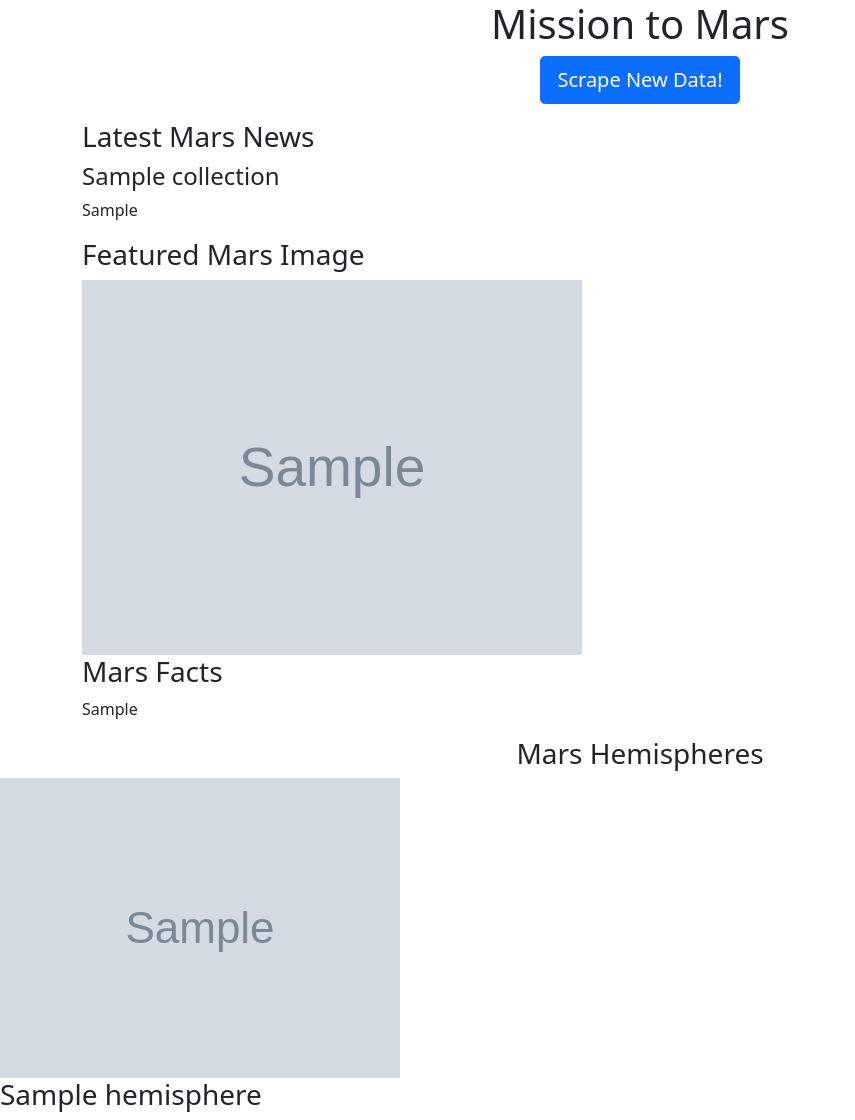
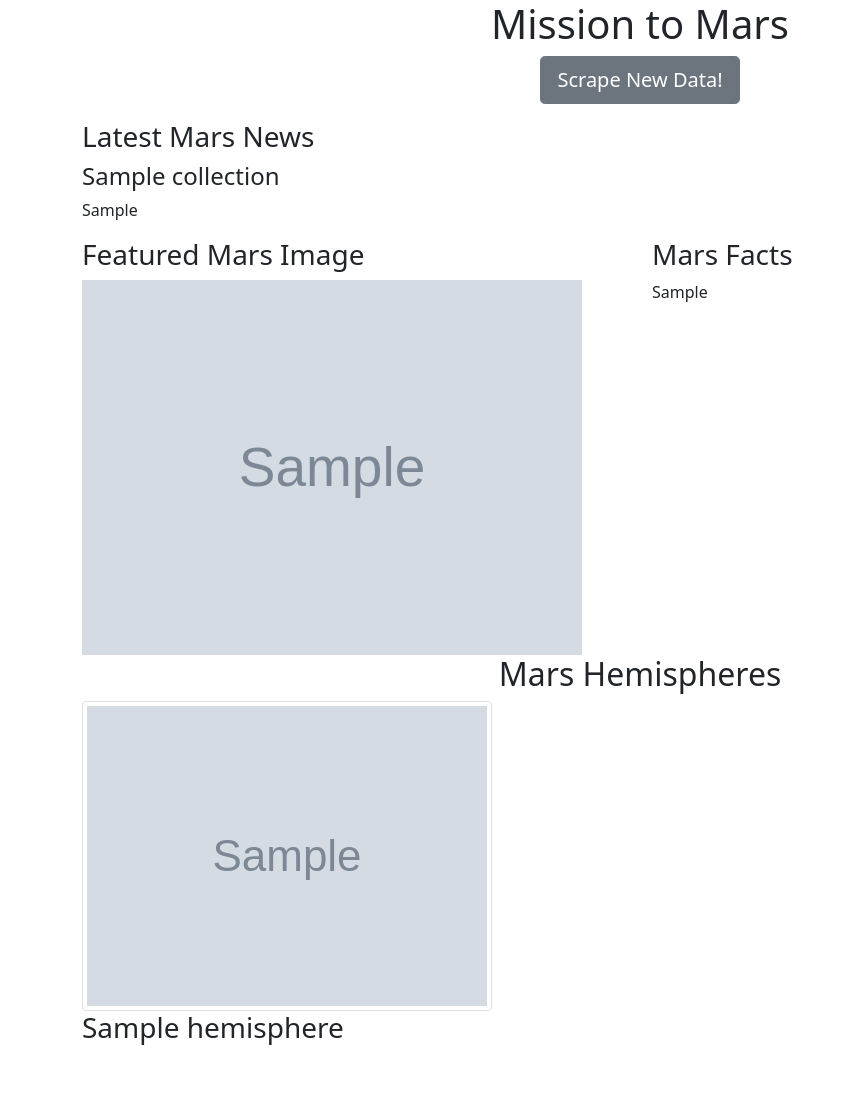
Before and after one commit to Kpearson72/web-scraping-challenge, a Flask app: page / in a window 1280 px wide. Shown: the whole page, without its empty margins (0-855 px from the left). After the commit the page ends 1045 px from the top, so only its background shows below. Run offline with Flask 2, Linux system fonts and the light colour scheme; grey boxes marked "Sample" are stand-in pictures; a database or web service that is not in the repository returns one stand-in record (values such as "Sample title"); some libraries are stand-ins or nearby versions.

Commit message:
finally added all my hemisphere images to index, deleted scrape_mars2.py and added scrape_2.py, changed code in notebook to add code to table and change appearance

```diff
--- a/app.py
+++ b/app.py
@@ -1,13 +1,12 @@
 from flask import Flask, render_template, redirect
 from flask_pymongo import PyMongo
-import scrape_mars2
+import scrape_mars
 
 # Create an instance of Flask
 app = Flask(__name__)
 
 # Use PyMongo to establish Mongo connection
-mongo = PyMongo(app, uri="mongodb://localhost:27017/mars_app")
-
+mongo = PyMongo(app, uri="mongodb://localhost:27017/mars_db")
 
 # Route to render index.html template using data from Mongo
 @app.route("/")
@@ -19,19 +18,19 @@
     # Return template and data
     return render_template("index.html", mars=mars)
 
-
 # Route that will trigger the scrape function
 @app.route("/scrape")
 def scrape():
 
     # Run the scrape function
-    mars_data = scrape_mars2.scrape_all()
+    mars_data = scrape_mars.scrape_all()
 
     # Update the Mongo database using update and upsert=True
     mongo.db.collection.update({}, mars_data, upsert=True)
 
     # Redirect back to home page
-    return redirect('/')
+    return redirect('/', code=302)
+
 
 
 if __name__ == "__main__":
--- a/style /style.css
+++ b/style /style.css
@@ -0,0 +1,5 @@
+body {
+    background-color: black;
+
+
+}
--- a/templates/index.html
+++ b/templates/index.html
@@ -14,16 +14,17 @@
 
 <body>
   <!-- Jumbotron -->
+  <div class='container'></div>
     <div class="jumbotron text-center">
       <h1>Mission to Mars</h1>
-    <p><a class="btn btn-primary btn-lg" href="/scrape" role="button">Scrape New Data!</a></p>
+      <p><a class="btn btn-secondary btn-lg" href="/scrape" role="button">Scrape New Data!</a></p>
     </div>
     <div class="container">
       <h3>Latest Mars News</h3>
       <h4>{{ mars.news_title}}</h4>
       <p>{{ mars.news_p }}</p>
     </div>
-
+  </div>
   <div class='container'>
     <div class="row">
       <div class="col-lg-6 col-md-6 col-sm-12">
@@ -33,7 +34,7 @@
 
       <!-- Table -->
 
-      <div .col-lg-6 col-md-6 col-sm-12>
+      <div class = "col-lg-6 col-md-6 col-sm-6" >
         <h3>Mars Facts</h3>
         <table class="table table-striped table-responsive-md">
           <thead class="table-light" style="text-align: left;">
@@ -45,84 +46,28 @@
       </div>
     </div>
   </div>
-
+  <div>
+    <div class='container'>
       <div class="row" id="mars-hemispheres">
         <div class="col-md-12">
-      <h3>
-        <center>Mars Hemispheres</center>
-      </h3>
+          <h2 class="text-center">Mars Hemispheres</h2>
 
-      {% for hemisphere in mars.hem_image %}
+          {% for hemisphere in mars.hemisphere_image_urls %}
           <div class="col-md-6">
             <div >
-          <img src="{{mars.img_url}}">
+              <img src="{{hemisphere.img_url}}" class="img-thumbnail img-fluid" >
               <h3>{{hemisphere.title}}</h3>
             </div>
           </div>
           {% endfor %}
         </div>
-
-
+      </div>
     </div>
 
 
-  <!-- <div class="container-fluid">
-      <div class="row">
 
-        <div .col-lg-3 col-md-3 col-sm-3>
-          <div class="card" style="width: 40rem;">
-              <div class="card-body">
-                <h4 class="card-title">{{ mars.title}}</h4>
-                <img src="{{mars.img_url}}" alt="Cerberus Hemisphere Enhanced">
-              </div>
-          </div>
-        </div>
-        <div .col-lg-3 col-md-3 col-sm-3>
-          <div class="card" style="width: 40rem;">
-            <div class="card-body">
-              <h4 class="card-title">{{ mars.title}}</h4>
-              <img src="{{mars.img_url}}" alt="Schiaparelli Hemisphere Enhanced">
-            </div>
-          </div>
-        </div>
-        <div .col-lg-3 col-md-3 col-sm-3>
-          <div class="card" style="width: 40rem;">
-              <div class="card-body">
-                <h4 class="card-title">{{ mars.title}}</h4>
-                <img src="{{mars.img_url}}" alt="Syrtis Major Hemisphere Enhanced">
-              </div>
-          </div>
-        </div>
-        <div .col-lg-3 col-md-3 col-sm-3>
-          <div class="card" style="width: 40rem;">
-            <div class="card-body">
-              <h4 class="card-title">{{ mars.title}}</h4>
-              <img src="{{mars.img_url}}" alt="Valles Marineris Hemisphere Enhanced">
-            </div>
-          </div>
-        </div>
 
-      </div>
-    </div> -->
 
-  <!-- <h3 style="padding-top: 50px; margin-top: 100px; text-align: center;">Mars Hemispheres</h3> -->
-  <!-- <div class="card-deck">
-        <hr>
-        <div class="col-md-12">
-            <div class="row">
-                {% for x in hem_image %}
-                <div class="col-md-6">
-                    <div class="card bg-dark" style="margin: 30px;">
-                        <img class="card-img-top" src="{{ x.img_url }}" >
-                        <div class="card-body">
-                            <p class="card-text">{{ mars.title }}</p>
-                        </div>
-                    </div>
-                </div>
-                {% endfor %}
-            </div>
-        </div>
-    </div>  -->
 
 
 
```
Also changed, not shown: scrape_mars.py (renamed from scrape_mars2.py, +64 -29 lines), 1 other file. Lines whose indentation alone changed are shown as unchanged.
